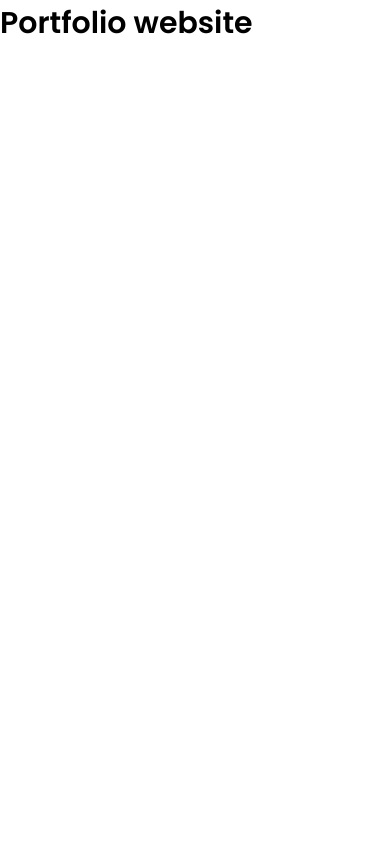
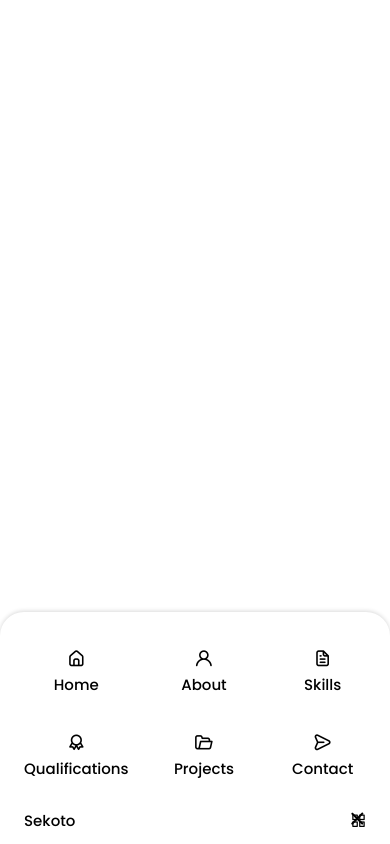
Before and after one commit to Rehumile/Portfolio-Website, a React (Vite) app: page / in a window 390 px wide. Built offline with nearby package versions, Linux system fonts and the light colour scheme.

Commit message:
Worked on adding code into nav bar

```diff
--- a/src/App.css
+++ b/src/App.css
@@ -10,6 +10,7 @@
   --text-color: hsl(var(var(--hue), var(var(--sat), 46%)));
   --body-color: hsl(var(--hue), var(var(--sat), 98%));
   --container-color: #fff;
+--example-color: yellow;
 
   /*Font and Typography*/
 
@@ -170,6 +171,10 @@
 /*==========BREAKPOINTS===========*/
 /*For large devices*/
 @media  screen and (max-width: 992px) {
+  .container {
+    margin-left: var(--mb-1-5);
+    margin-right: var(--mb-1-5);
+  }
 
 }
 
--- a/src/App.jsx
+++ b/src/App.jsx
@@ -1,11 +1,13 @@
+import React from 'react'
+import './App.css'
+import Header from './components/Header/Header'
 
-import './App.css'
 
 function App() {
 
   return (
     <>
-      <h1>Portfolio website</h1>
+      <Header/>
     </>
   )
 }
--- /dev/null
+++ b/src/components/Header/Header.css
@@ -0,0 +1,100 @@
+
+
+.header {
+    width: 100%;
+    position: fixed;
+    top: 0;
+    left: 0;
+    z-index: var(--z-fixed);
+    background-color: var(--body-color);
+}
+
+.nav {
+    height: calc(var(--header-height) + 1.5rem);
+    display: flex;
+    justify-content: space-between;
+    align-items: center;
+    column-gap: 1rem;
+}
+
+.nav__logo, .nav__toggle {
+    color: var(--title-color);
+    font-weight: var(--font-medium);
+}
+
+.nav__list {
+    display: flex;
+    column-gap: 2rem;
+}
+
+.nav__link {
+    display: flex;
+    flex-direction: column;
+    align-items: center;
+    font-size: var(--small-font-size);
+    color: var(--title-color);
+    font-weight: var(--font-medium);
+    transition: .3s;
+}
+
+.nav__close, .nav__toggle, .nav__icon {
+    display: none;
+}
+
+/* Active link */
+.active-link,
+.nav__link:hover {
+    color: var(--title-color-dark)
+}
+
+/*==========BREAKPOINTS===========*/
+/*For medium devices*/
+@media  screen and (max-width: 768px) {
+  .header {
+    top: initial;
+    bottom: 0;
+  }
+
+  .nav {
+    height: var(--header-height)
+  }
+
+  .nav__menu {
+    position: fixed;
+    bottom: 0;
+    left: 0;
+    width: 100%;
+    background-color: var(--body-color);
+    padding: 2rem 1.5rem 4rem;
+    box-shadow: 0 -1px 4px rgba(0, 0, 0, 0.15);
+    border-radius: 1.5rem 1.5rem 0 0;
+    transition: .3s;
+  }
+
+  .nav__list{
+    display: grid;
+    grid-template-columns: repeat(3, 1fr);
+    gap: 2rem;
+  }
+
+  .nav__icon {
+    font-size: 1.2rem;
+  }
+
+  .nav__close {
+    position: absolute;
+    right: 1.3rem;
+    bottom: .5rem;
+    font-size: 1.5rem;
+    cursor: pointer;
+    color: var(--title-color)
+  }
+
+  .nav__close:hover {
+    color: var(--title-color-dark);
+  }
+
+  .nav__icon, .nav__close, .nav__toggle {
+    display: block;
+  }
+}
--- /dev/null
+++ b/src/components/Header/Header.jsx
@@ -0,0 +1,53 @@
+import React from "react";
+import "./Header.css"
+
+export default function Header() {
+    return (
+        <>
+        <header className="header">
+            <nav className="nav container">
+                <a href="index.html" className="nav__logo">Sekoto</a>
+
+                <div className="nav__menu">
+                    <ul className="nav__list grid">
+                        <li className="nav__item">
+                            <a href="#home" className="nav__link active-link">
+                                <i className="uil uil-estate nav__icon"></i>Home
+                            </a>
+                        </li>
+                        <li className="nav__item">
+                            <a href="#about" className="nav__link">
+                                <i className="uil uil-user nav__icon"></i>About
+                            </a>
+                        </li>
+                        <li className="nav__item">
+                            <a href="#skills" className="nav__link">
+                                <i className="uil uil-file-alt nav__icon"></i>Skills
+                            </a>
+                        </li>
+                        <li className="nav__item">
+                            <a href="#qualifications" className="nav__link">
+                                <i className="uil uil-award nav__icon"></i>Qualifications
+                            </a>
+                        </li>
+                        <li className="nav__item">
+                            <a href="#projects" className="nav__link">
+                                <i className="uil uil-folder-open nav__icon"></i>Projects
+                            </a>
+                        </li>
+                        <li className="nav__item">
+                            <a href="#contact" className="nav__link">
+                                <i className="uil uil-message nav__icon"></i>Contact
+                            </a>
+                        </li>
+                    </ul>
+                    <i className="uil uil-times nav__close"></i>
+                </div>
+                <div className="nav__toggle">
+                    <i className="uil uil-apps"></i>
+                </div>
+            </nav>
+        </header>
+        </>
+    )
+}
--- a/src/main.jsx
+++ b/src/main.jsx
@@ -4,7 +4,7 @@
 
 
 ReactDOM.createRoot(document.getElementById('root')).render(
-  <React.StrictMode>
+
     <App />
-  </React.StrictMode>,
+
 )
```
